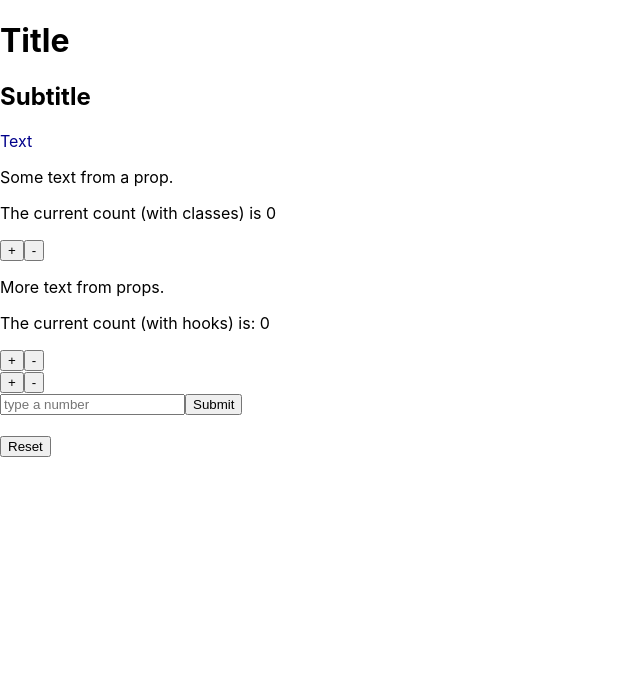
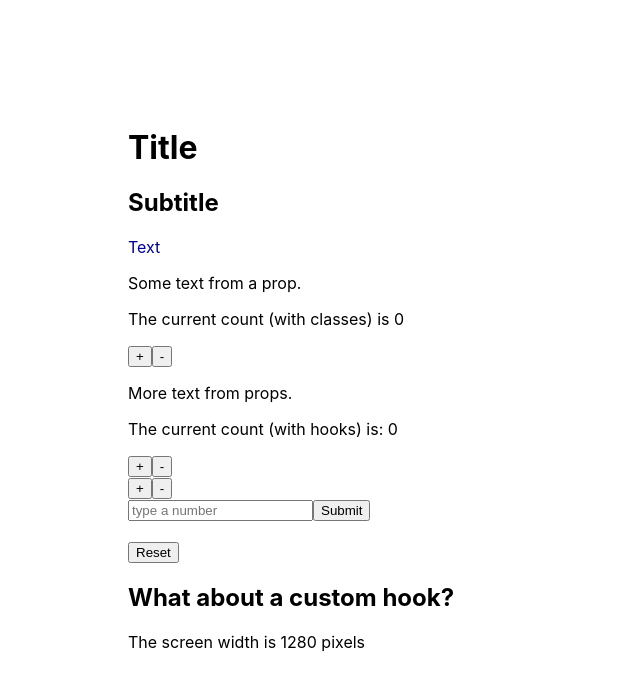
Before and after one commit to carlosaore/react-sandbox, a React (Create React App) app: page / in a window 1280 px wide. Shown: the top 686 px of the page, without its empty margins (0-640 px from the left). Built offline with nearby package versions, Linux system fonts and the light colour scheme.

Commit message:
Added a custom hook

```diff
--- a/src/App.js
+++ b/src/App.js
@@ -1,14 +1,16 @@
 import Counter from "./components/Counter";
 import CounterWithHooks from "./components/CounterHooks";
+import Size from "./components/Size";
 
 function App() {
     return (
-        <div>
+        <div className='main'>
             <h1>Title</h1>
             <h2>Subtitle</h2>
             <p className="main-text">Text</p>
             <Counter text="Some text from a prop."/>
             <CounterWithHooks text="More text from props." />
+            <Size />
         </div>
     );
 }
--- /dev/null
+++ b/src/components/Size.js
@@ -0,0 +1,10 @@
+import useWindowWidth from './useWindowWidth.js'
+
+const Size = () => (
+    <>
+        <h2>What about a custom hook?</h2>
+        <p>{`The screen width is ${useWindowWidth()} pixels`}</p>
+    </>
+);
+
+export default Size;
--- /dev/null
+++ b/src/components/useWindowWidth.js
@@ -0,0 +1,19 @@
+import { useState, useEffect } from "react";
+
+const useWindowsWidth = () => {
+    const [screenWidth, setScreenWidth] = useState(0);
+
+    let checkScreenSize = () => {
+        setScreenWidth(window.innerWidth);
+    };
+    useEffect(() => {
+        checkScreenSize();
+        window.addEventListener("resize", checkScreenSize);
+
+        return () => window.removeEventListener("resize", checkScreenSize);
+    }, []);
+
+    return screenWidth;
+};
+
+export default useWindowsWidth;
--- a/src/index.css
+++ b/src/index.css
@@ -9,6 +9,10 @@ body {
   -moz-osx-font-smoothing: grayscale;
 }
 
+.main {
+  margin: 10%;
+}
+
 .main-text {
   color: darkblue
 }
```
